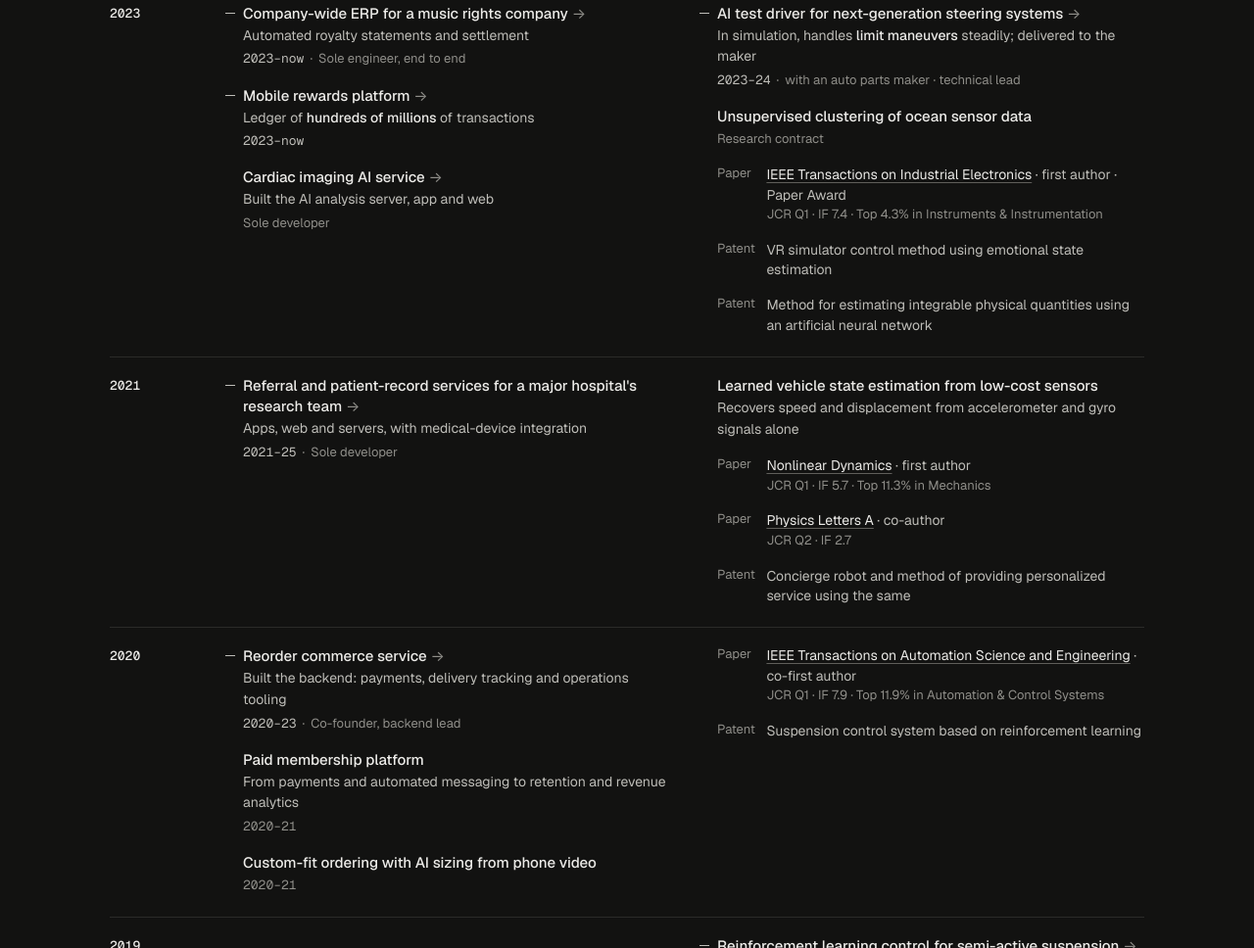
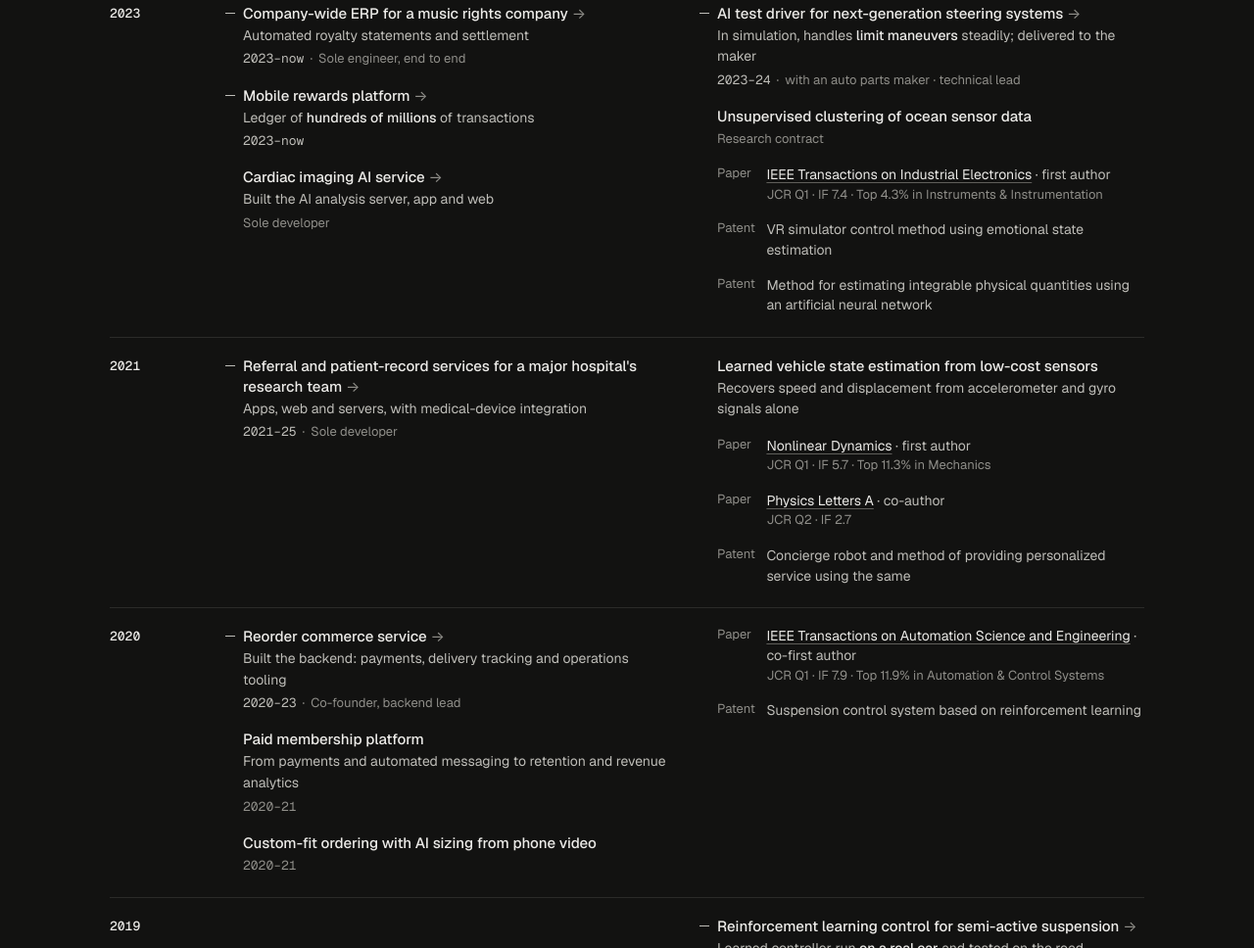
Before and after one commit to codemoo/hwanmoo.yong.phd, a plain HTML site: page index.html in a window 1280 px wide. Shown: the part 1377-2345 px from the top of the page at 98% size. Drawn offline with nearby package versions, Linux system fonts and the light colour scheme.

Commit message:
Drop Paper Award
Co-Authored-By: Claude Opus 5.5 <noreply@anthropic.com>

```diff
--- a/index.html
+++ b/index.html
@@ -456,7 +456,7 @@ html[lang="ko"] #locrow { display: none; }
     { y: 2023, p: "2023",
       en: { t: "Unsupervised clustering of ocean sensor data", m: "Research contract" },
       ko: { t: "해양 관측 센서 데이터 비지도 군집 분석", m: "연구 용역" } },
-    { y: 2023, kind: "paper", pub: "tie", en: { t: "first author · Paper Award" }, ko: { t: "제1저자 · 논문상" } },
+    { y: 2023, kind: "paper", pub: "tie", en: { t: "first author" }, ko: { t: "제1저자" } },
     { y: 2023, kind: "patent", en: { t: "VR simulator control method using emotional state estimation" }, ko: { t: "감정 상태 추정을 이용한 VR 시뮬레이터 제어 방법" } },
     { y: 2023, kind: "patent", en: { t: "Method for estimating integrable physical quantities using an artificial neural network" }, ko: { t: "인공신경망을 이용한 적분산출가능물리량 추정방법" } },
     { y: 2021, p: "2021",
```
